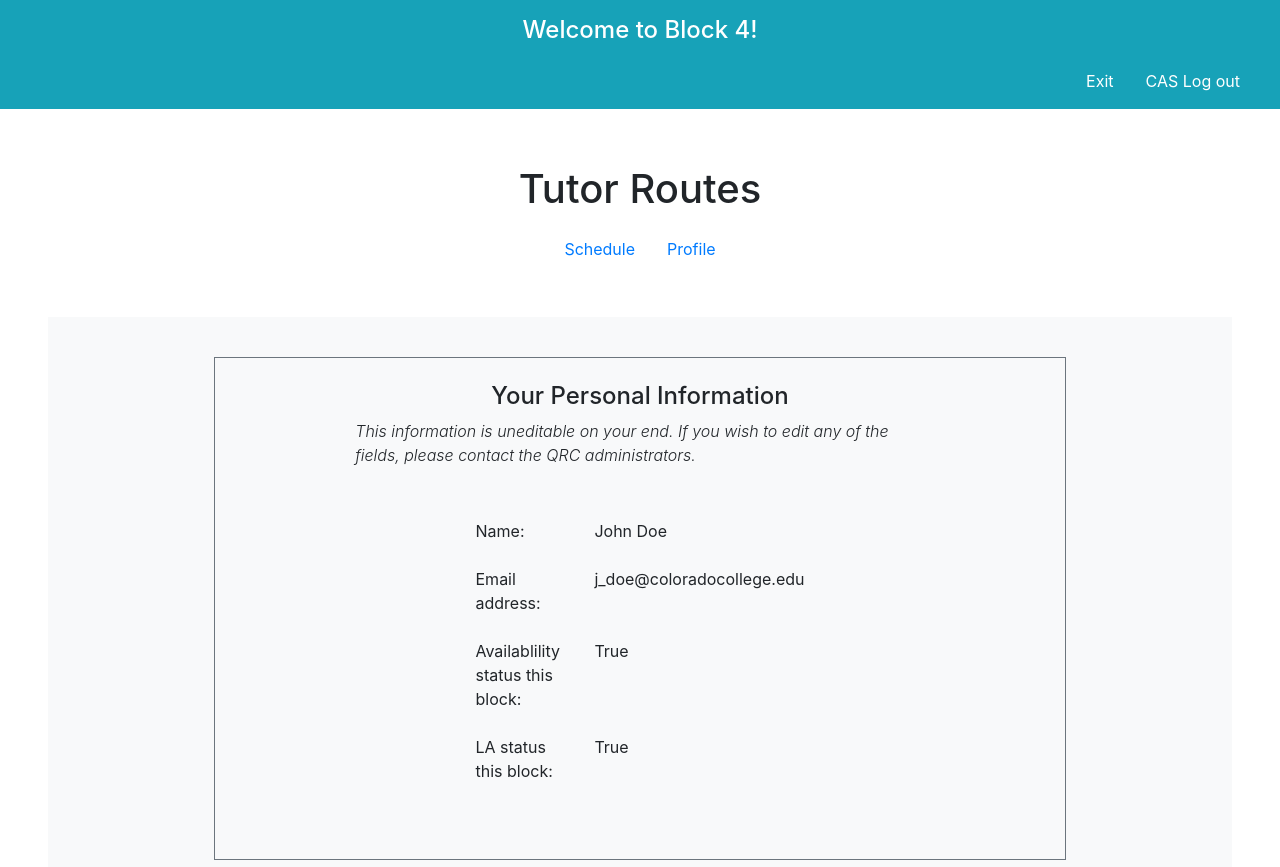
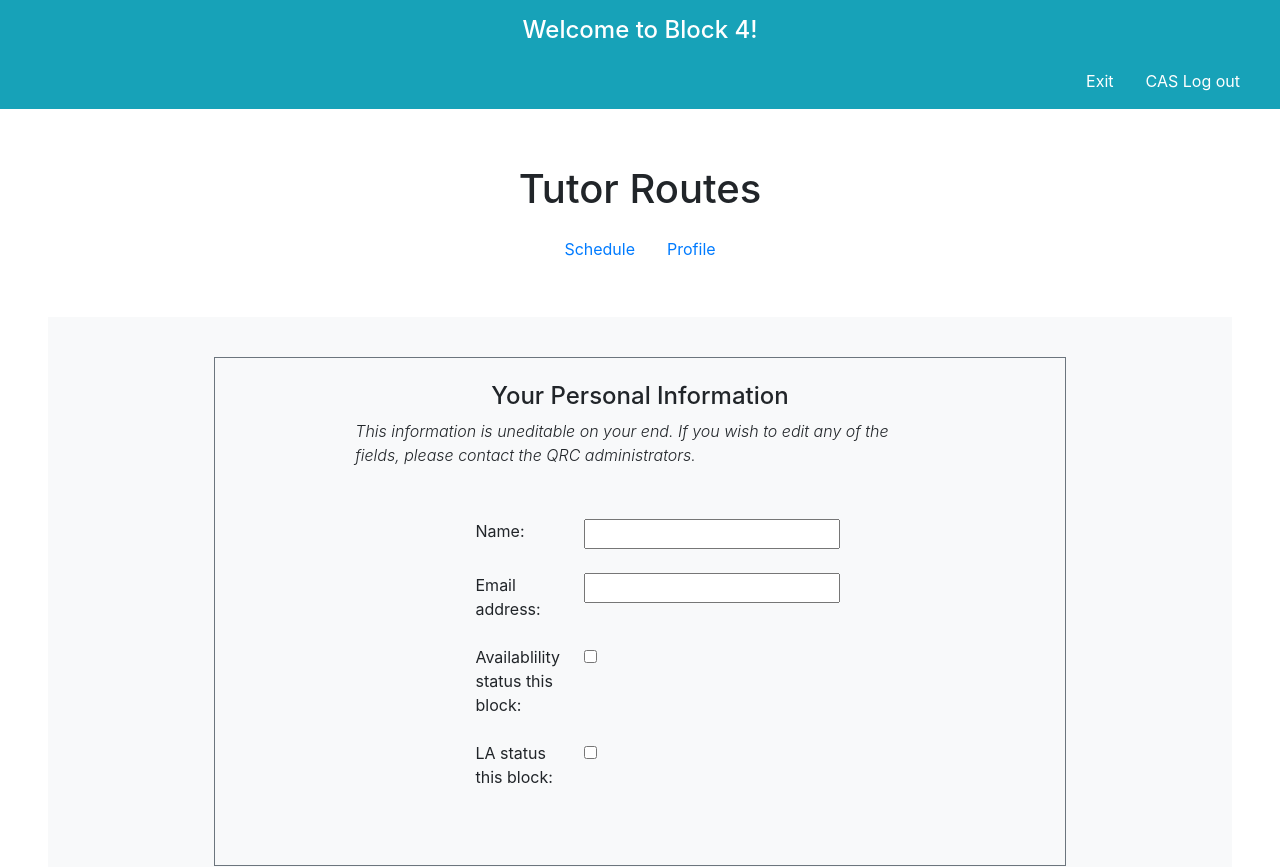
Before and after one commit to gpham99/qrc-schedule-system, a React (Create React App) app in the folder frontend/: page /tutor/profile in a window 1280 px wide. Shown: the top 867 px of the page. Built offline with nearby package versions, Linux system fonts and the light colour scheme; no server answers.

Commit message:
"latest frontend"

```diff
--- a/frontend/package.json
+++ b/frontend/package.json
@@ -7,6 +7,7 @@
     "@testing-library/react": "^13.4.0",
     "@testing-library/user-event": "^13.5.0",
     "bootstrap": "^5.2.3",
+    "bootstrap4-toggle": "^3.6.1",
     "react": "^18.2.0",
     "react-bootstrap": "^2.7.0",
     "react-component-export-image": "^1.0.6",
--- a/frontend/src/Components/Admin/Schedule.js
+++ b/frontend/src/Components/Admin/Schedule.js
@@ -14,13 +14,17 @@ const Schedule = () => {
     fetch("http://52.12.35.11:8080/api/master_schedule")
       .then((res) => res.json())
       .then((data) => {
+        // this set master schedule sets the data of the master schedule after fetching it
         setMasterSchedule(data);
+        // we set the unchanged master schedule to a deep clone of the current master schedule
         setUnchangedMasterSchedule(structuredClone(data));
       });
   }, []);
 
+  // This method shifts between the editable and non editable view of the schedule
   const toggleEditMode = (event) => {
     event.preventDefault();
+    // edit mode is either 0 or 1
     setEditMode(1 - editMode);
 
     setIsChanged({});
@@ -105,6 +109,7 @@ const Schedule = () => {
             )}
           </div>
 
+          {/* This is where the submit message is set and alert is shown somehow */}
           {submitMessage.length > 0 && (
             <div
               class="alert alert-danger m-4 alert-dismissible fade show"
@@ -130,6 +135,7 @@ const Schedule = () => {
             </div>
           )}
 
+          {/* This is when the submit message is length 0 but not an empty string */}
           {submitMessage !== "" && submitMessage.length === 0 && (
             <div
               class="alert alert-success m-4 alert-dismissible fade show"
@@ -173,6 +179,10 @@ const Schedule = () => {
                       <div class="d-flex flex-column">
                         {masterSchedule[num]?.map((shift_tutor, index) => (
                           <>
+                            {console.log(
+                              "THIS IS THE SCHEDULE THING: ",
+                              shift_tutor
+                            )}
                             {editMode === 0 ? (
                               <>
                                 {shift_tutor["tutor"] && (
@@ -180,7 +190,7 @@ const Schedule = () => {
                                     <span class="text-success">
                                       {shift_tutor["discipline"]}
                                     </span>
-                                    /{shift_tutor["other_disciplines"]}:{" "}
+                                    /{shift_tutor["other_disciplines"]}:
                                     {shift_tutor["tutor"].split(" ")[0]}
                                   </div>
                                 )}
@@ -523,6 +533,7 @@ const Schedule = () => {
             </table>
           </div>
 
+          {/* This is to make the export as JPEG button download it as a JPEG */}
           <div className="p-2">
             {editMode === 0 ? (
               <button
--- a/frontend/src/Components/Tutor/Profile.js
+++ b/frontend/src/Components/Tutor/Profile.js
@@ -41,23 +41,31 @@ const Profile = () => {
           </p>
         </div>
         <div class="p-4 w-50">
-          <table class="table table-borderless">
+          <table class="table table-borderless responsive">
             <tbody class="text-left">
               <tr>
-                <td>Name: </td>
-                <td>John Doe</td>
+                <td>Name:</td>
+                <td>
+                  <input class="flex-row" />
+                </td>
               </tr>
               <tr>
                 <td>Email address: </td>
-                <td>j_doe@coloradocollege.edu</td>
+                <td>
+                  <input class="flex-row" />
+                </td>
               </tr>
               <tr>
                 <td>Availablility status this block: </td>
-                <td>True</td>
+                <td>
+                  <input type="checkbox" data-toggle="toggle" data-size="lg" />
+                </td>
               </tr>
               <tr>
                 <td>LA status this block: </td>
-                <td>True</td>
+                <td>
+                  <input type="checkbox" data-toggle="toggle" data-size="lg" />
+                </td>
               </tr>
             </tbody>
           </table>
@@ -151,7 +159,6 @@ const Profile = () => {
             </tbody>
           </table>
         </div>
-
         <div>
           <button type="button" class="btn btn-info">
             Update
@@ -159,89 +166,6 @@ const Profile = () => {
         </div>
       </div>
     </div>
-
-    // <div
-    //   class="d-flex flex-column align-items-center justify-content-center responsive p-5"
-    //   style={{ height: "100vh", width: "100vw" }}
-    // >
-    //   <h1 class="m-5">Tutor's Profile</h1>
-    //   <div
-    //     class="bg-secondary p-4 d-flex justify-content-center flex-column"
-    //     style={{ height: "60%", width: "60%" }}
-    //   >
-    //     <p1 class="text-white m-5">
-    //       Please select the maximum number of shifts you'd like to take along
-    //       with the majors that you can tutor for.
-    //     </p1>
-    //     <div class="d-flex justify-content-center">
-    //       <h3 class="text-white m-3">Maximum Shift Capacity:</h3>
-    //       <form class=" m-3" style={{ width: "15%" }}>
-    //         <input type="text" class="form-control" placeholder="#" />
-    //       </form>
-    //     </div>
-
-    //     <div class="d-flex justify-content-center">
-    //       <h3 class="text-white m-5">Disciplines:</h3>
-    //       <div class="d-flex p-5 flex-column">
-    //         <div class="form-check">
-    //           <input
-    //             class="form-check-input"
-    //             type="checkbox"
-    //             value=""
-    //             id="flexCheckDefault"
-    //           />
-    //           <label class="form-check-label" for="flexCheckDefault">
-    //             Math
-    //           </label>
-    //         </div>
-    //         <div class="form-check">
-    //           <input
-    //             class="form-check-input"
-    //             type="checkbox"
-    //             value=""
-    //             id="flexCheckDefault"
-    //           />
-    //           <label class="form-check-label" for="flexCheckDefault">
-    //             CS
-    //           </label>
-    //         </div>
-    //         <div class="form-check">
-    //           <input
-    //             class="form-check-input"
-    //             type="checkbox"
-    //             value=""
-    //             id="flexCheckDefault"
-    //           />
-    //           <label class="form-check-label" for="flexCheckDefault">
-    //             Econ
-    //           </label>
-    //         </div>
-    //         <div class="form-check">
-    //           <input
-    //             class="form-check-input"
-    //             type="checkbox"
-    //             value=""
-    //             id="flexCheckDefault"
-    //           />
-    //           <label class="form-check-label" for="flexCheckDefault">
-    //             CH/MB
-    //           </label>
-    //         </div>
-    //         <div class="form-check">
-    //           <input
-    //             class="form-check-input"
-    //             type="checkbox"
-    //             value=""
-    //             id="flexCheckDefault"
-    //           />
-    //           <label class="form-check-label" for="flexCheckDefault">
-    //             Physics
-    //           </label>
-    //         </div>
-    //       </div>
-    //     </div>
-    //   </div>
-    // </div>
   );
 };
 
```
Also changed, not shown: frontend/src/Components/Admin/ScheduleSkeleton.js (+20 -5 lines), 1 other file (tests, documents, lock files or other folders).
